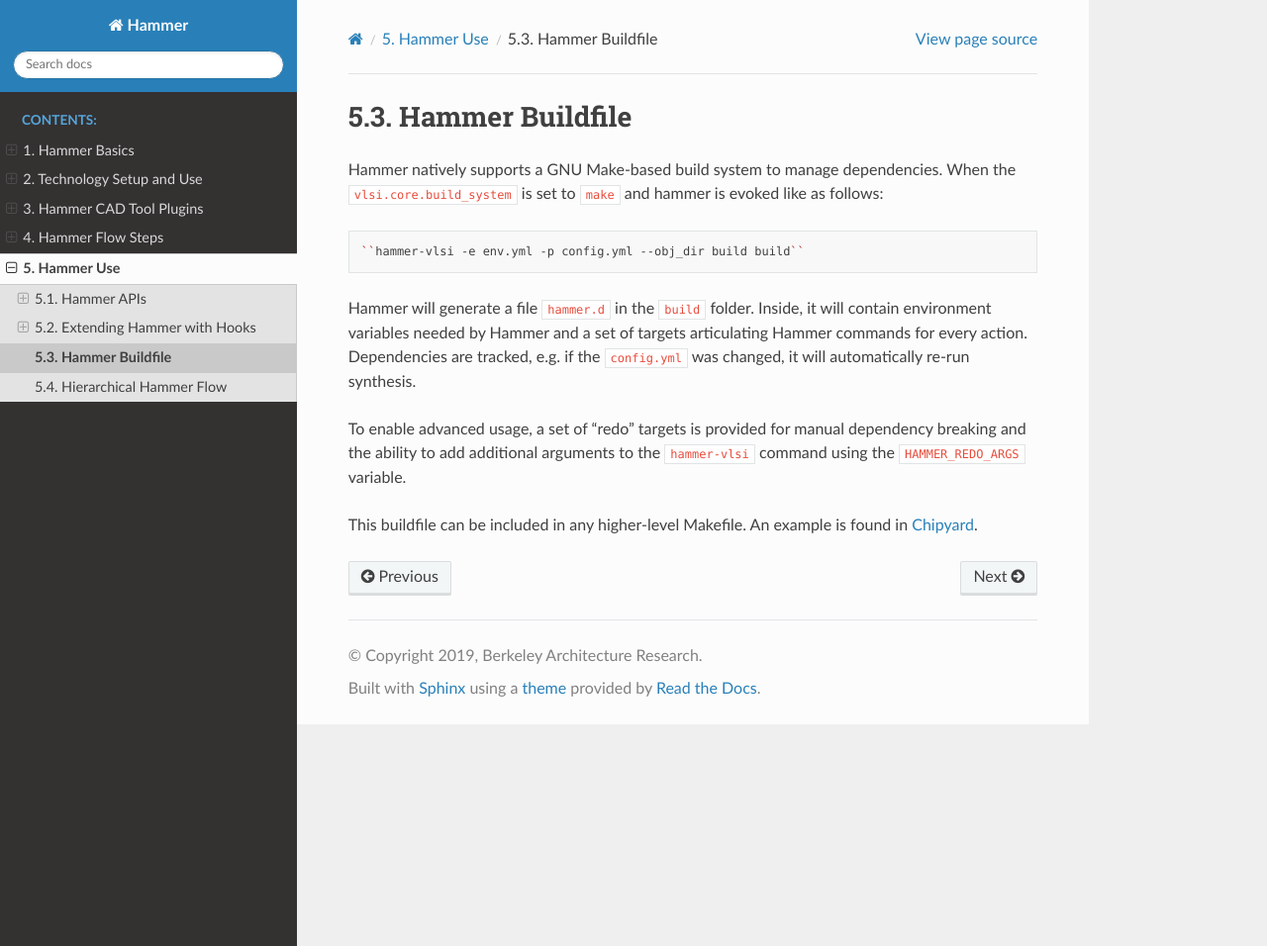
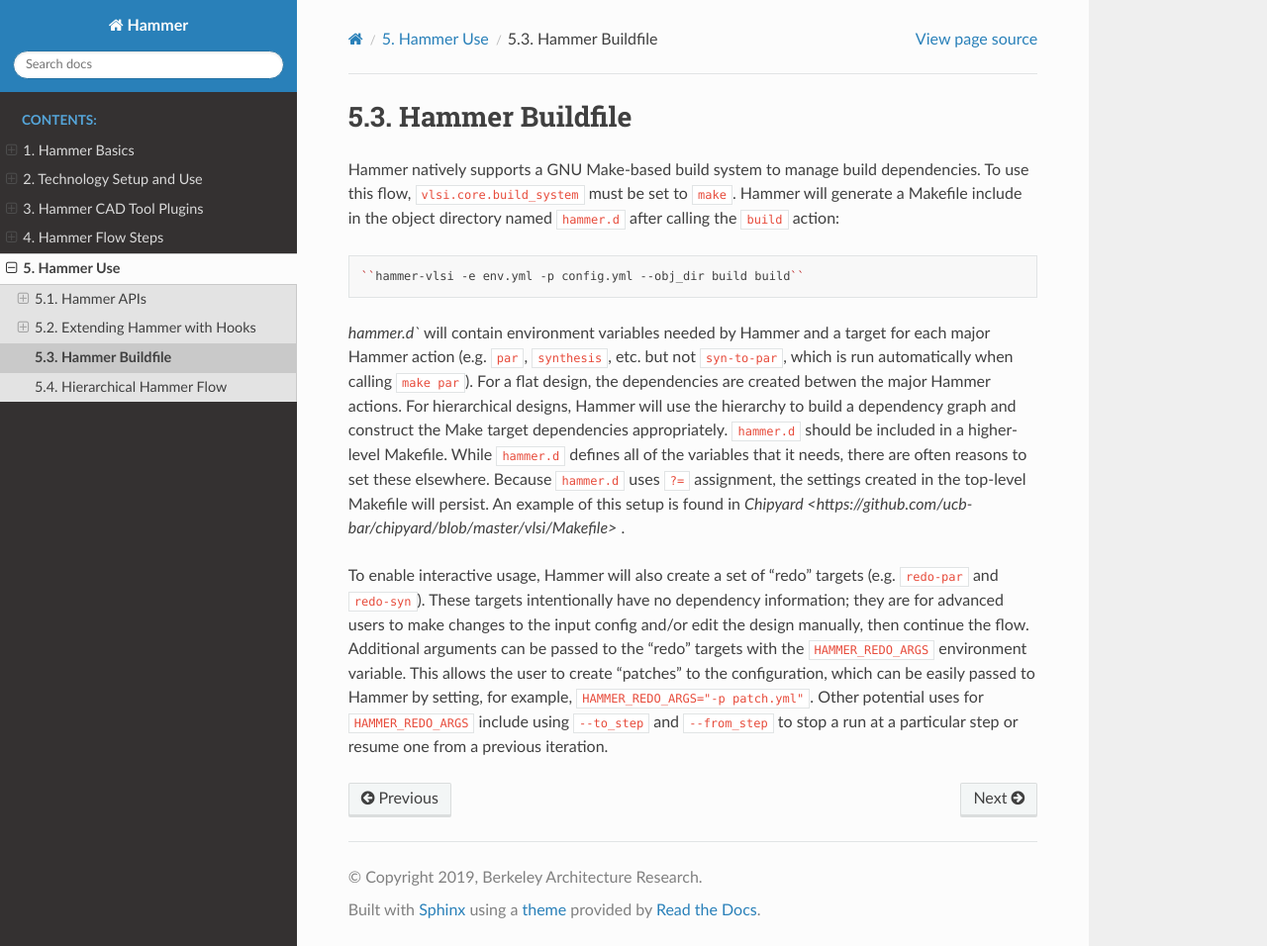
Before and after one commit to ucb-bar/hammer, a Sphinx documentation site: the page built from doc/Hammer-Use/Buildfile.rst, in a window 1280 px wide and 956 px high. Shown: the whole window at 99% size. Built offline with Sphinx 7.4.7 and the Read the Docs theme 2.0.0, drawn with Linux system fonts in a browser that asks for light colours; pages that are not in the unit, such as notebooks, are missing from menus.

Commit message:
nitpicks 0xb

```diff
--- a/doc/Hammer-Use/Buildfile.rst
+++ b/doc/Hammer-Use/Buildfile.rst
@@ -1,14 +1,25 @@
 Hammer Buildfile
 ==========================================
 
-Hammer natively supports a GNU Make-based build system to manage dependencies. When the ``vlsi.core.build_system`` is set to ``make`` and hammer is evoked like as follows:
+Hammer natively supports a GNU Make-based build system to manage build dependencies.
+To use this flow, ``vlsi.core.build_system`` must be set to ``make``.
+Hammer will generate a Makefile include in the object directory named ``hammer.d`` after calling the ``build`` action:
 
 .. code-block:: shell
 
     ``hammer-vlsi -e env.yml -p config.yml --obj_dir build build``
 
-Hammer will generate a file ``hammer.d`` in the ``build`` folder. Inside, it will contain environment variables needed by Hammer and a set of targets articulating Hammer commands for every action. Dependencies are tracked, e.g. if the ``config.yml`` was changed, it will automatically re-run synthesis.
+`hammer.d`` will contain environment variables needed by Hammer and a target for each major Hammer action (e.g. ``par``, ``synthesis``, etc. but not ``syn-to-par``, which is run automatically when calling ``make par``).
+For a flat design, the dependencies are created betwen the major Hammer actions.
+For hierarchical designs, Hammer will use the hierarchy to build a dependency graph and construct the Make target dependencies appropriately.
+``hammer.d`` should be included in a higher-level Makefile.
+While ``hammer.d`` defines all of the variables that it needs, there are often reasons to set these elsewhere.
+Because ``hammer.d`` uses ``?=`` assignment, the settings created in the top-level Makefile will persist.
+An example of this setup is found in `Chipyard <https://github.com/ucb-bar/chipyard/blob/master/vlsi/Makefile>`  .
 
-To enable advanced usage, a set of "redo" targets is provided for manual dependency breaking and the ability to add additional arguments to the ``hammer-vlsi`` command using the ``HAMMER_REDO_ARGS`` variable.
 
-This buildfile can be included in any higher-level Makefile. An example is found in `Chipyard <https://github.com/ucb-bar/chipyard/blob/master/vlsi/Makefile>`__.
+To enable interactive usage, Hammer will also create a set of "redo" targets (e.g. ``redo-par`` and ``redo-syn``).
+These targets intentionally have no dependency information; they are for advanced users to make changes to the input config and/or edit the design manually, then continue the flow.
+Additional arguments can be passed to the "redo" targets with the ``HAMMER_REDO_ARGS`` environment variable.
+This allows the user to create "patches" to the configuration, which can be easily passed to Hammer by setting, for example, ``HAMMER_REDO_ARGS="-p patch.yml"``.
+Other potential uses for ``HAMMER_REDO_ARGS`` include using ``--to_step`` and ``--from_step`` to stop a run at a particular step or resume one from a previous iteration.
```
